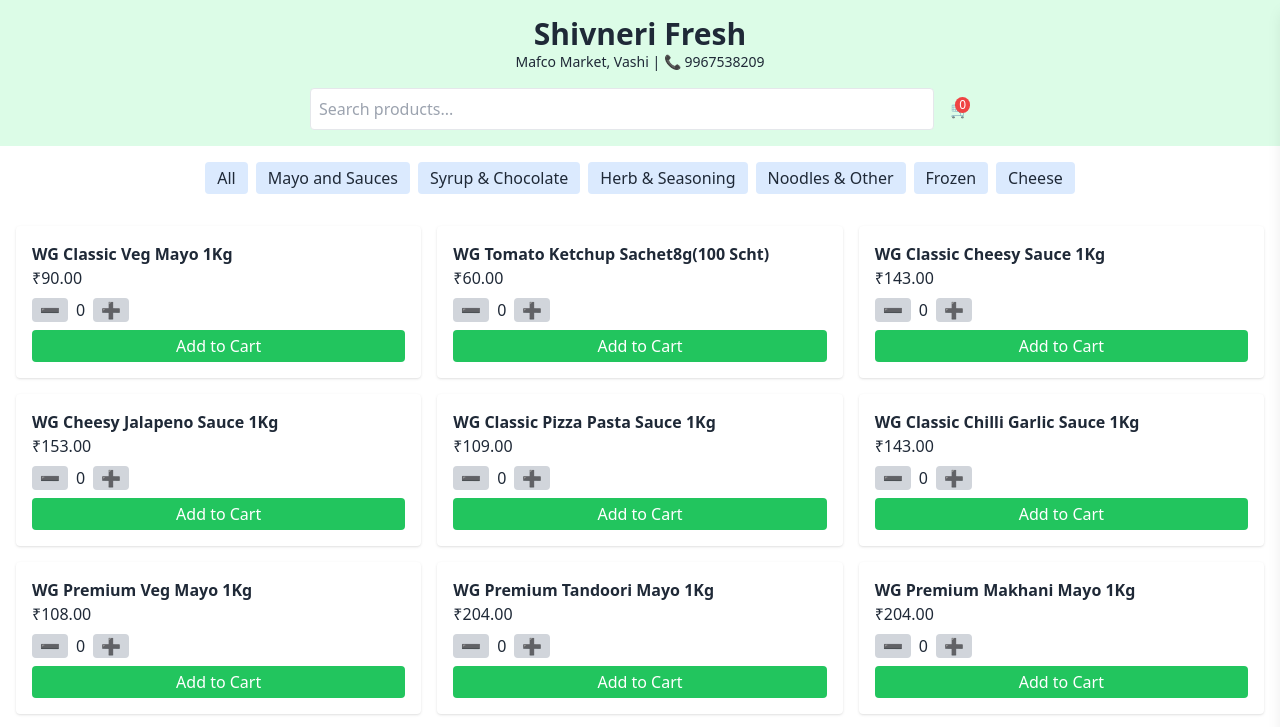
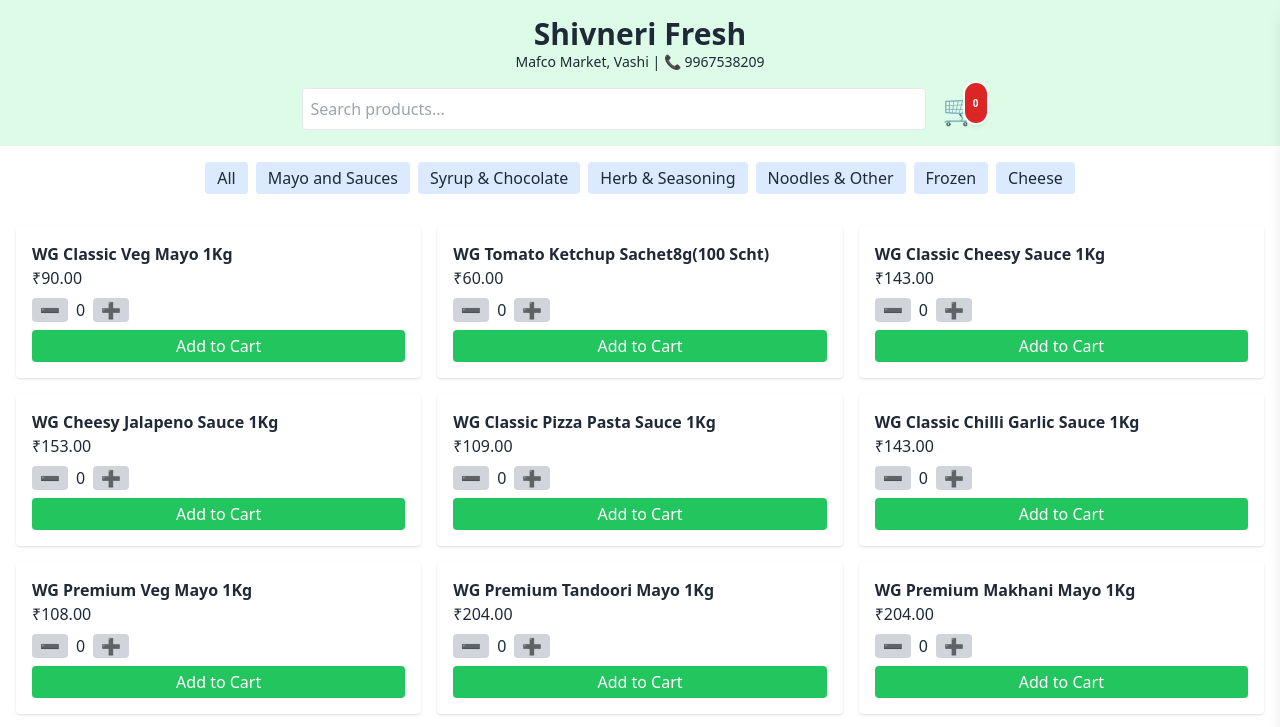
Before and after one commit to ashokaci216/ordershivnerifresh, a plain HTML site: page index.html in a window 1280 px wide. Shown: the top 727 px of the page. Drawn offline with nearby package versions, Linux system fonts and the light colour scheme.

Commit message:
Update index.html

```diff
--- a/index.html
+++ b/index.html
@@ -12,9 +12,13 @@
     <p class="text-sm">Mafco Market, Vashi | 📞 9967538209</p>
     <div class="mt-4 flex justify-center gap-4 items-center">
       <input type="text" id="searchInput" placeholder="Search products..." class="p-2 rounded border w-1/2 dark:bg-gray-700"/>
-      <div id="cart-icon" class="cursor-pointer relative">
-        🛒<span id="cart-count" class="absolute top-0 right-0 text-xs bg-red-500 text-white px-1 rounded-full">0</span>
-      </div>
+      <div id="cart-icon" class="cursor-pointer relative text-3xl">
+  🛒
+  <span id="cart-count"
+        class="absolute -top-2 -right-2 bg-red-600 text-white text-[10px] font-bold px-2 py-[2px] rounded-full shadow-md ring-2 ring-white dark:ring-gray-900">
+    0
+  </span>
+</div>
     </div>
   </header>
 
```
